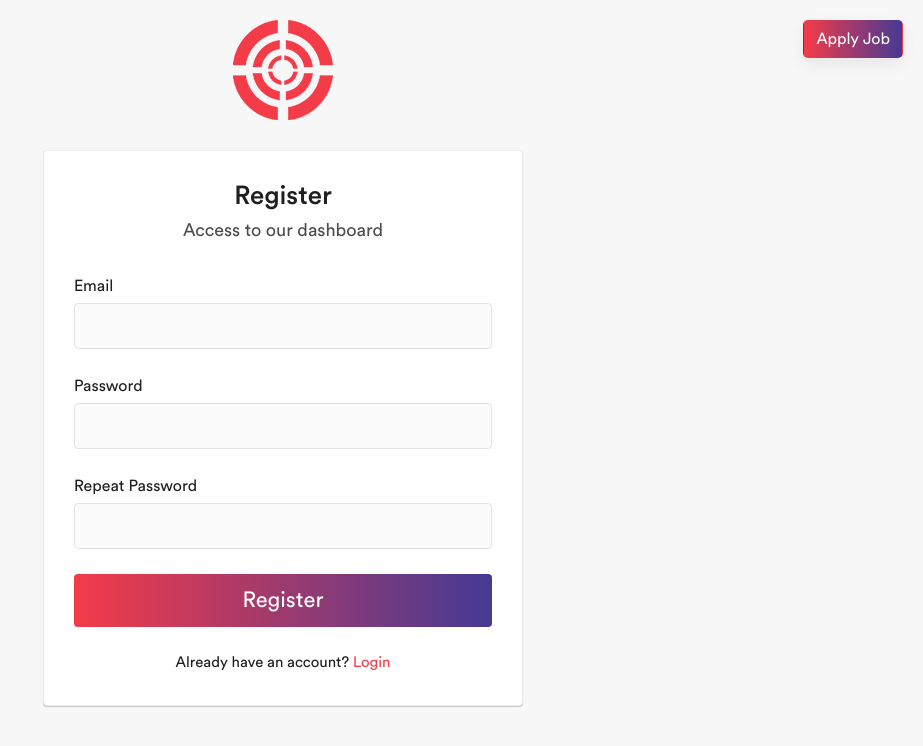
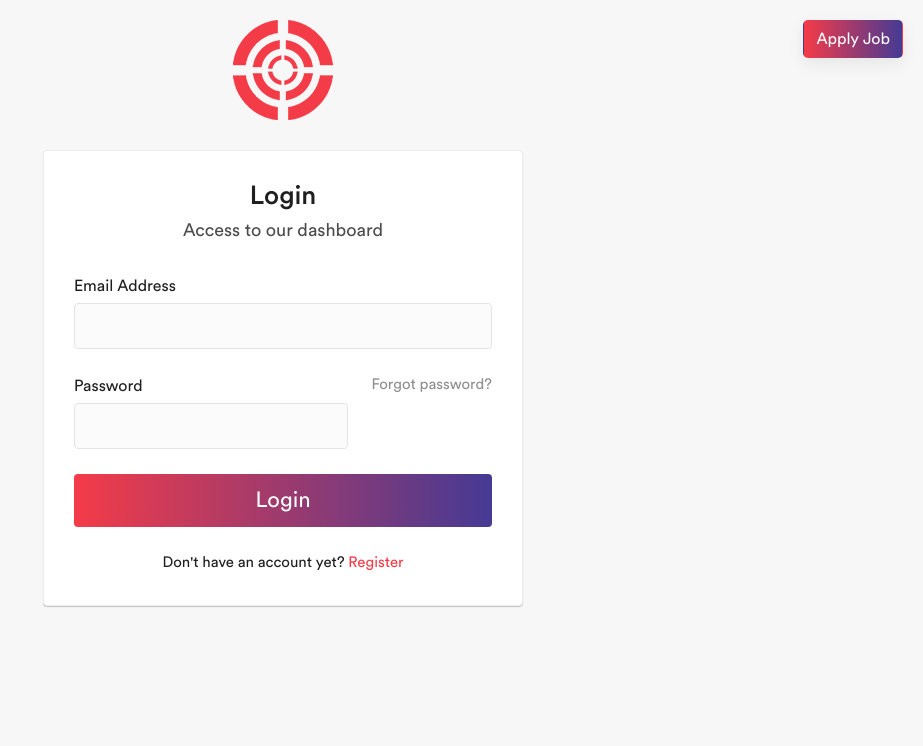
Before and after one commit to BoryanaLen/ReactJS-project, a React (Create React App) app in the folder smart-hr-system/client/: page / in a window 1280 px wide. Shown: the top 746 px of the page, without its empty margins (357-1280 px from the left). Built offline with nearby package versions, Linux system fonts and the light colour scheme; no server answers.

Commit message:
add login

```diff
--- a/smart-hr-system/client/src/App.js
+++ b/smart-hr-system/client/src/App.js
@@ -21,7 +21,7 @@ import { onAuthStateChanged } from 'firebase/auth'
 import { Login } from './pages/Login';
 import { Register } from './pages/Register';
 import { AllEmployees } from './components/admin/Employees/AllEmployess';
-import { DashboardContent } from './components/admin/DashboardContent';
+import { AdminDashboard } from './components/admin/Dashboard';
 
 
 function App() {
@@ -40,10 +40,11 @@ function App() {
     <AuthProvider value={{currentUser, timeActive, setTimeActive}}>
         <div className="App">
             <Routes>
-                <Route path="/" element={ <Register/> } />
+                <Route path="/" element={ <Login/> } />
                 <Route path="/login" element={ <Login/> } />
-                <Route path="/admin/dashboard" element={< DashboardContent />} />
+                <Route path="/register" element={ <Register/> } />
                 <Route path="/adnin/allemployees" element={< AllEmployees />} />
+                <Route path="/admin/dashboard" element={< AdminDashboard />} />
             </Routes>
         </div>
     </AuthProvider>
--- a/smart-hr-system/client/src/components/admin/Dashboard.jsx
+++ b/smart-hr-system/client/src/components/admin/Dashboard.jsx
@@ -26,7 +26,6 @@ export const AdminDashboard = () => {
 
         return (
             <div className={`main-wrapper ${menu ? 'slide-nav': ''}`}>
-
                 <Header onMenuClick={(value) => toggleMobileMenu()} />
                 <Sidebar />
                 <DashboardContent/>
--- a/smart-hr-system/client/src/components/admin/Sidebar.jsx
+++ b/smart-hr-system/client/src/components/admin/Sidebar.jsx
@@ -53,7 +53,7 @@ export const Sidebar = (props) => {
 
                 <ul >
                     <li><Link className={pathname.includes('allemployees') ?"active" :pathname.includes('employees-list') ?"active" :""}
-                        to="/allemployees">All Employees</Link></li>
+                        to="/adnin/allemployees">All Employees</Link></li>
                     <li><Link className={pathname.includes('holidays') ?"active" :""} to="/app/employee/holidays">Holidays</Link></li>
                     <li><Link className={pathname.includes('es-admin') ?"active" :""} to="/app/employee/leaves-admin">Leaves <span className="badge badge-pill bg-primary float-end">1</span></Link></li>
                     <li><Link className={pathname.includes('e-settings') ?"active" :""} to="/app/employee/leave-settings">Leave Settings</Link></li>
--- a/smart-hr-system/client/src/pages/Login.js
+++ b/smart-hr-system/client/src/pages/Login.js
@@ -1,22 +1,22 @@
-import { useState } from 'react'
-import { Link, useNavigate } from "react-router-dom";
+ import React, {useState} from 'react';
+ import { Link } from 'react-router-dom';
+ import {Applogo} from '../assets/imagepath';
 
-import { app } from '../services/firebase';
-import { Applogo } from '../assets/imagepath';
-import { getAuth, signInWithEmailAndPassword, sendEmailVerification} from 'firebase/auth';
-import { useAuthValue } from '../contexts/AuthContext';
+import {signInWithEmailAndPassword, sendEmailVerification} from 'firebase/auth'
+import {auth} from '../services/firebase';
+import {useNavigate} from 'react-router-dom'
+import {useAuthValue} from '../contexts/AuthContext';
 
-export const Login = () => {
 
-    console.log('login');
-    const auth = getAuth(app)
+ export const  Login = (props) => {
+
     const [email, setEmail] = useState('')
     const [password, setPassword] = useState('')
     const [error, setError] = useState('')
     const {setTimeActive} = useAuthValue()
     const navigate = useNavigate()
 
-    const onsubmit = e => {
+  const onSubmit = e => {
     e.preventDefault()
     signInWithEmailAndPassword(auth, email, password)
     .then(() => {
@@ -24,7 +24,9 @@ export const Login = () => {
         sendEmailVerification(auth.currentUser)
         .then(() => {
           setTimeActive(true)
-                navigate('/verify-email')
+          if (email === "admin@admin.com"){
+            navigate('/admin/dashboard')
+          }
         })
       .catch(err => alert(err.message))
     }else{
@@ -33,35 +35,42 @@ export const Login = () => {
     })
     .catch(err => setError(err.message))
   }
-
-    (
-        <>
+    return (
          <div className="account-content">
            <Link to="/applyjob/joblist" className="btn btn-primary apply-btn">Apply Job</Link>
            <div className="container">
+             {/* Account Logo */}
              <div className="account-logo">
-                <img src={Applogo} alt="Dreamguy's Technologies" />
+               <Link to="/app/main/dashboard"><img src={Applogo} alt="Dreamguy's Technologies" /></Link>
              </div>
+             {/* /Account Logo */}
              <div className="account-box">
                <div className="account-wrapper">
                  <h3 className="account-title">Login</h3>
                  {error && <div className='auth__error'>{error}</div>}
-                <p className="account-subtitle">Access to dashboard</p>
+                 <p className="account-subtitle">Access to our dashboard</p>
+                 {/* Account Form */}
                  <div>
-                <form onSubmit={onsubmit}>
+                 <form onSubmit={onSubmit}>
                    <div className="form-group">
-                        <label htmlFor="email">Email Address</label>
-                        <input id='email' type='email' className="form-control" name="email" value={email} required onChange={e => setEmail(e.target.value)}/>
+                     <label>Email Address</label>
+                     <input   className="form-control" type="email" value={email}  onChange={e => setEmail(e.target.value)} required  />
                    </div>
                    <div className="form-group">
-                        <label htmlFor="password">Password</label>
-                        <input id='password' type="password"  className="form-control" name="password" value={password} required onChange={e => setPassword(e.target.value)}/>
+                     <div className="row">
+                       <div className="col">
+                         <label>Password</label>
+                         <input  type="password" className="form-control"  value={password} onChange={e => setPassword(e.target.value)} required />
+                       </div>
+                       <div className="col-auto">
                          <Link className="text-muted" to="/forgotpassword">
                            Forgot password?
                          </Link>
                        </div>
+                     </div>
+                   </div>
                    <div className="form-group text-center">
-                        <button className="btn btn-primary account-btn" type="submit" > Login  </button>
+                   <button className="btn btn-primary account-btn" type="submit" > Login </button>
                    </div>
                    </form>
                    <div className="account-footer">
@@ -72,6 +81,5 @@ export const Login = () => {
              </div>
            </div>
          </div>
-      </>
        );
     }
--- a/smart-hr-system/client/src/pages/Register.js
+++ b/smart-hr-system/client/src/pages/Register.js
@@ -35,7 +35,7 @@ import {useAuthValue} from '../contexts/AuthContext'
               sendEmailVerification(auth.currentUser)
               .then(() => {
                 setTimeActive(true)
-                navigate('/verify-email')
+                navigate('/')
               }).catch((err) => alert(err.message))
             })
             .catch(err => setError(err.message))
```
Lines whose indentation alone changed are shown as unchanged.
